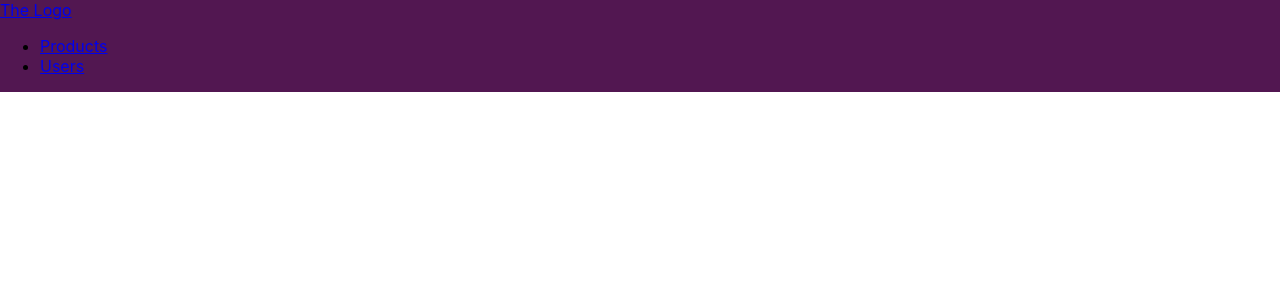
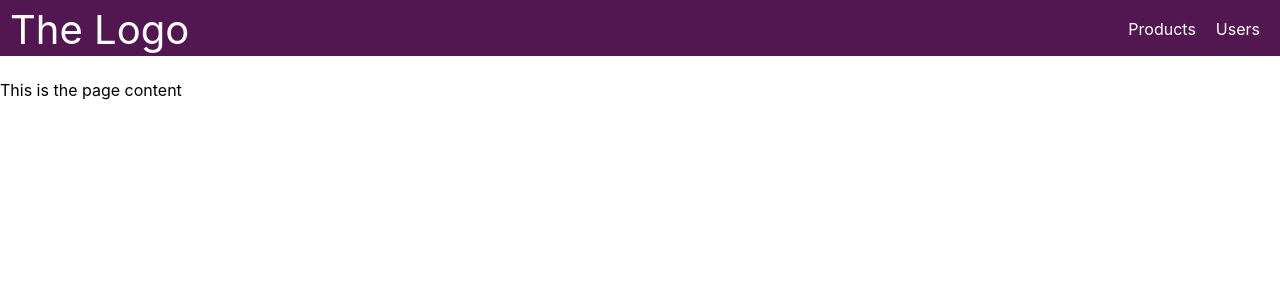
Before and after one commit to carl-hand/pwa-skeleton, a React (Create React App) app: page / in a window 1280 px wide. Shown: the top 300 px of the page. Built offline with nearby package versions, Linux system fonts and the light colour scheme; the HTML template or start-up script is replaced by a standard one.

Commit message:
added styling for toolbar and installed emotion

```diff
--- a/package.json
+++ b/package.json
@@ -28,5 +28,8 @@
       "last 1 firefox version",
       "last 1 safari version"
     ]
+  },
+  "devDependencies": {
+    "babel-plugin-emotion": "^10.0.16"
   }
 }
--- a/src/App.js
+++ b/src/App.js
@@ -2,11 +2,20 @@ import React from 'react';
 import logo from './logo.svg';
 import './App.css';
 import { Toolbar } from './components/toolbar/Toolbar';
+import { css } from 'emotion';
+
+const contentCss = css`
+position: relative;
+  top: 64px;
+`;
 
 function App() {
   return (
     <div>
       <Toolbar />
+      <div className={contentCss}>
+        <p>This is the page content</p>
+      </div>
     </div>
   );
 }
--- a/src/components/toolbar/Toolbar.jsx
+++ b/src/components/toolbar/Toolbar.jsx
@@ -1,17 +1,56 @@
-import React from 'react'
-import { css } from 'emotion'
+import React from 'react';
+import { css } from 'emotion';
 
 const toolbarHeaderCss = css`
   width: 100%;
   position: fixed;
+  top: 0;
+  left: 0;
   background-color: #521751;
-`
+  height: 56px;
+`;
 
-const toolbarNavigationCss = css``
+const toolbarNavigationCss = css`
+  display: flex;
+  align-items: center;
+  height: 100%;
+  padding: 1px 10px;
+`;
 
-const toolbarLogoCss = css``
+const toolbarLogoCss = css`
+  & a {
+    color: white;
+    text-decoration: none;
+    font-size: 40px;
+  }
+`;
 
-const toolbarNavItemsCss = css``
+const toolbarNavItemContainerCss = css`
+  flex: 1;
+`;
+
+const unorderedListCss = css`
+  list-style: none;
+  margin: 0;
+  padding: 0;
+  display: flex;
+  justify-content: flex-end;
+
+  & li {
+    padding: 0 10px;
+  }
+`;
+
+const toolbarNavAnchorItemCss = css`
+  color: white;
+  text-decoration: none;
+
+  &:hover,
+  &:active {
+    color: #fa923f;
+    cursor: pointer;
+  }
+`;
 
 export const Toolbar = props => (
   <header className={toolbarHeaderCss}>
@@ -20,16 +59,20 @@ export const Toolbar = props => (
       <div className={toolbarLogoCss}>
         <a href="/">The Logo</a>
       </div>
-            <div className={toolbarNavItemsCss}>
-                <ul>
+      <div className={toolbarNavItemContainerCss}>
+        <ul className={unorderedListCss}>
           <li>
-                        <a href="/">Products</a>
+            <a className={toolbarNavAnchorItemCss} href="/">
+              Products
+            </a>
           </li>
           <li>
-                        <a href="/">Users</a>
+            <a className={toolbarNavAnchorItemCss} href="/">
+              Users
+            </a>
           </li>
         </ul>
       </div>
     </nav>
   </header>
-)
+);
```
Also changed, not shown: 1 other file (tests, documents, lock files or other folders). Lines whose indentation alone changed are shown as unchanged.
